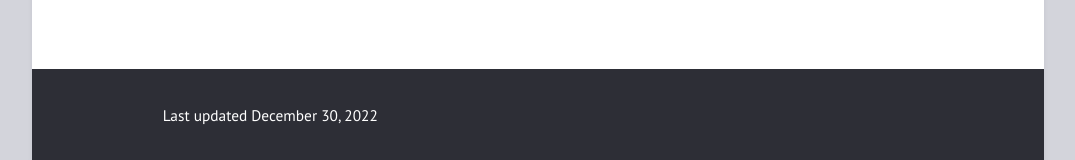
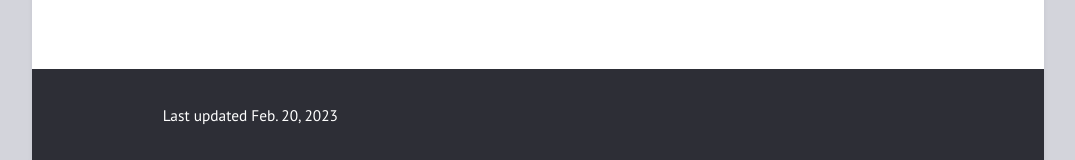
Before and after one commit to zehuiyin/personal_website_jekyll, a Jekyll site: the page built from index.md, in a window 1280 px wide. Shown: the part 737-897 px from the top of the page, without its empty margins (102-1177 px from the left). Built offline with Jekyll 4.4.1, drawn with Linux system fonts in a browser that asks for light colours.

Commit message:
Update _config.yml

```diff
--- a/_config.yml
+++ b/_config.yml
@@ -1,6 +1,6 @@
 title: "Zehui Yin's Personal Website"
 author: "Zehui Yin"
-description: "Last updated December 30, 2022"
+description: "Last updated Feb. 20, 2023"
 permalink: /:title/
 lang: "en"
 excerpt_separator: "<!-- readmore -->"
```
